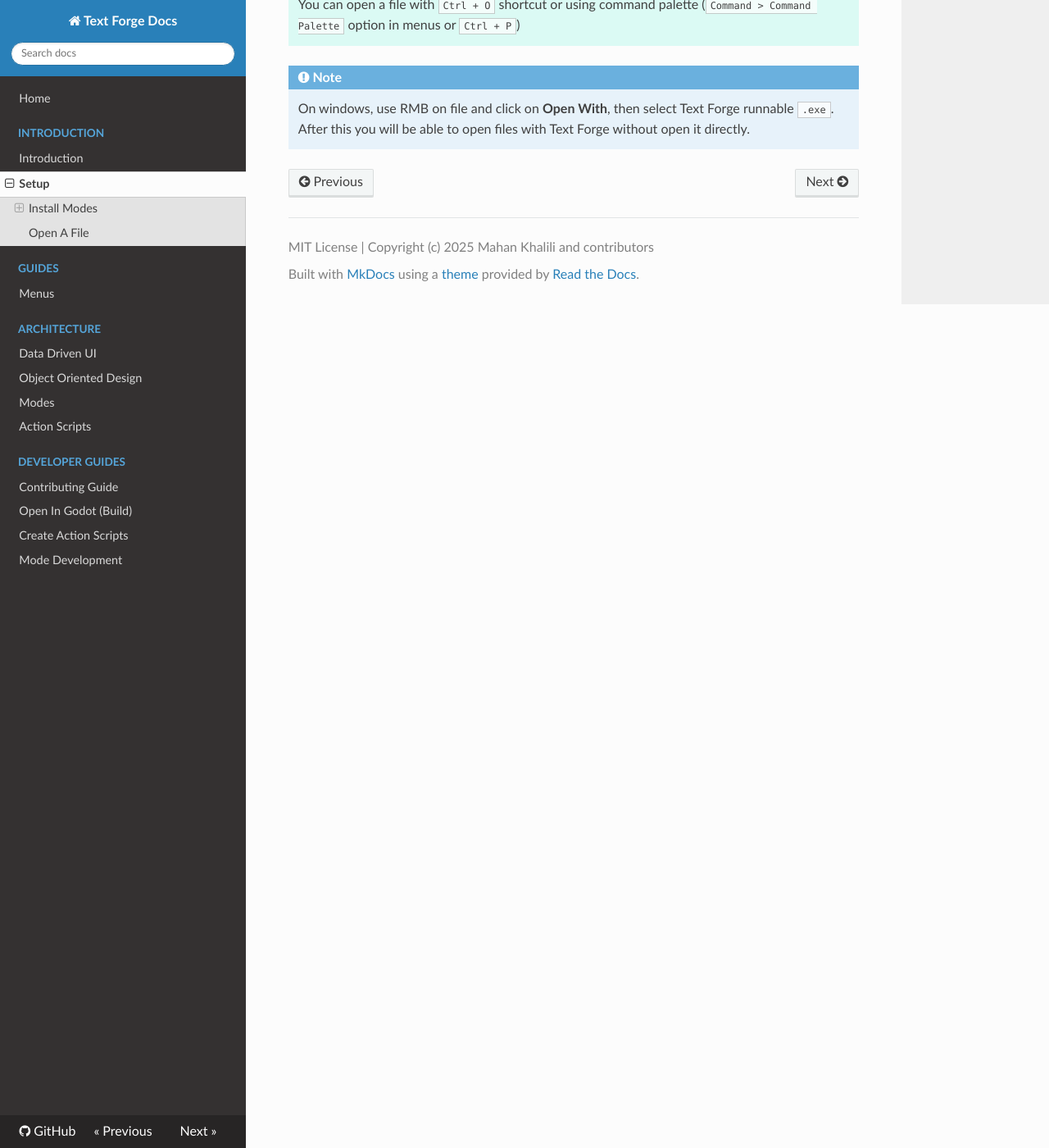
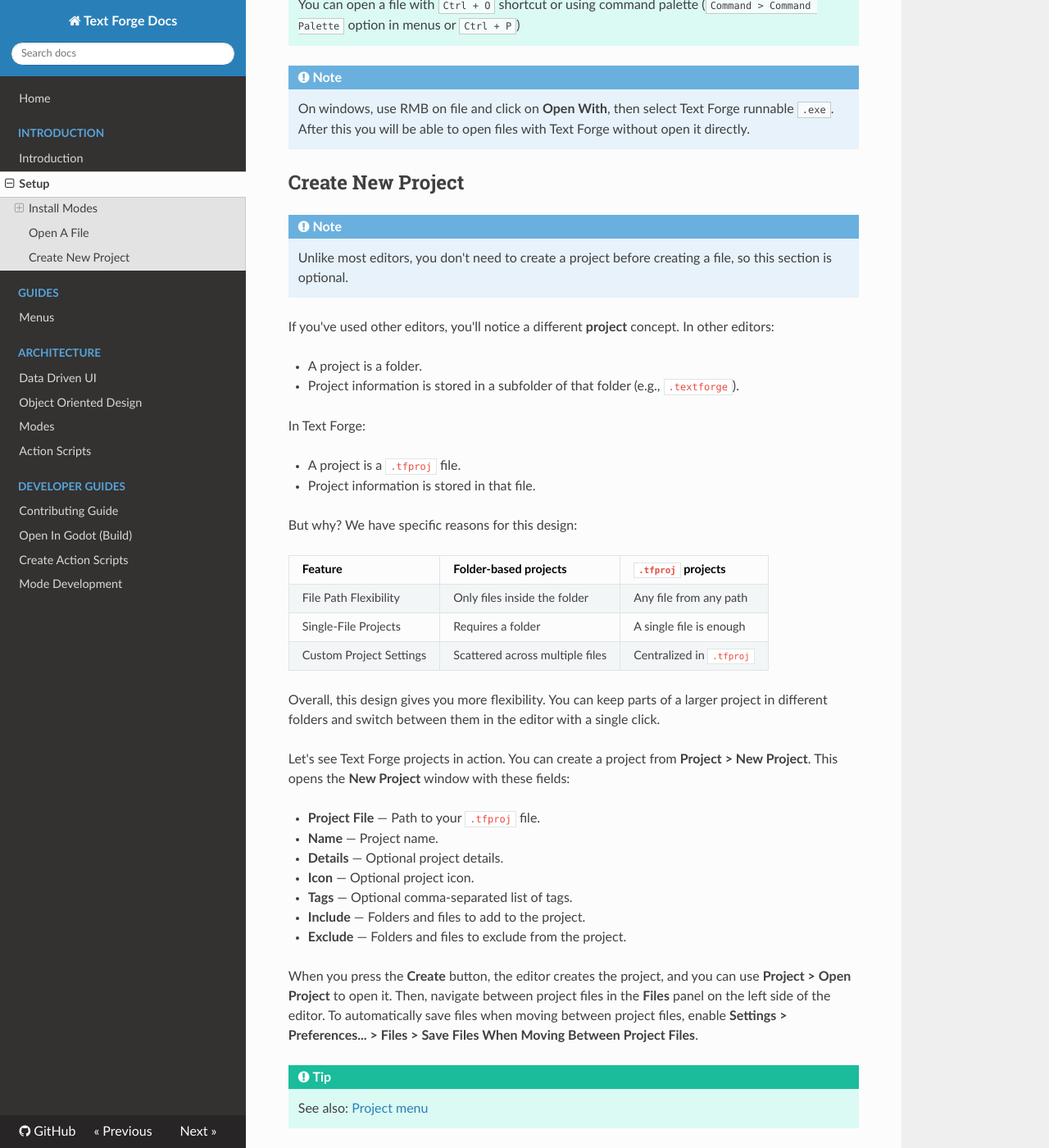
Before and after one commit to text-forge/docs, an MkDocs documentation site: the page built from docs/setup.md, in a window 1280 px wide and 1400 px high, scrolled down 1674 px. Shown: the whole window at 82% size. Built offline with MkDocs 1.6.1, drawn with Linux system fonts in a browser that asks for light colours; nearby versions of some CDN libraries; a script that is not in the unit is left out.

Commit message:
Update docs to: Add Project module (TFPM): .tfproj support, Project menu, Files panel and Recent Projects (#95)

```diff
--- a/docs/setup.md
+++ b/docs/setup.md
@@ -45,3 +45,49 @@ You have a ready code editor! Let's open a file:
 
     On windows, use RMB on file and click on **Open With**, then select Text Forge runnable `.exe`.
     After this you will be able to open files with Text Forge without open it directly.
+
+## Create New Project
+
+!!! Note
+
+    Unlike most editors, you don't need to create a project before creating a file, so this section is optional.
+
+If you've used other editors, you'll notice a different **project** concept. In other editors:
+
+- A project is a folder.
+- Project information is stored in a subfolder of that folder (e.g., `.textforge`).
+
+In Text Forge:
+
+- A project is a `.tfproj` file.
+- Project information is stored in that file.
+
+But why? We have specific reasons for this design:
+
+|Feature                |Folder-based projects          |`.tfproj` projects      |
+|-----------------------|-------------------------------|------------------------|
+|File Path Flexibility  |Only files inside the folder   |Any file from any path  |
+|Single-File Projects   |Requires a folder              |A single file is enough |
+|Custom Project Settings|Scattered across multiple files|Centralized in `.tfproj`|
+
+Overall, this design gives you more flexibility. You can keep parts of a larger project in different
+folders and switch between them in the editor with a single click.
+
+Let's see Text Forge projects in action. You can create a project from **Project > New Project**.
+This opens the **New Project** window with these fields:
+
+- **Project File** — Path to your `.tfproj` file.
+- **Name** — Project name.
+- **Details** — Optional project details.
+- **Icon** — Optional project icon.
+- **Tags** — Optional comma-separated list of tags.
+- **Include** — Folders and files to add to the project.
+- **Exclude** — Folders and files to exclude from the project.
+
+When you press the **Create** button, the editor creates the project, and you can use **Project > Open Project**
+to open it. Then, navigate between project files in the **Files** panel on the left side of the editor.
+To automatically save files when moving between project files, enable
+**Settings > Preferences... > Files > Save Files When Moving Between Project Files**.
+
+!!! Tip
+    See also: [Project menu](menus.md#project)
```
Also changed, not shown: docs/menus.md (+83 -125 lines).
